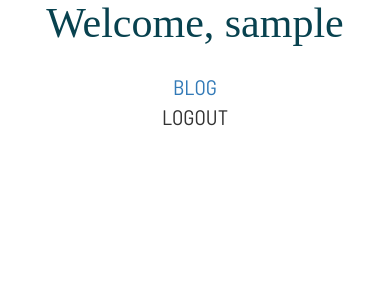
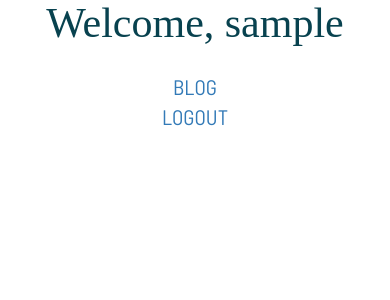
Before and after one commit to jessica-hsu/Full-stack-Nanodegree, a Python web app: template project3/template/welcome.html in a window 390 px wide. Shown: the part 183-483 px from the top of the page. Run offline with Jinja, Linux system fonts and the light colour scheme; the template is opened without the code that fills it: most values are stand-ins (such as "Sample title", 1, 10 or a date in 2020); some libraries are stand-ins or nearby versions; some web fonts are replaced.

Commit message:
[base.html, welcome.html, index.html] fix typo in index, add hyperlinks for logout

```diff
--- a/project3/template/base.html
+++ b/project3/template/base.html
@@ -24,6 +24,7 @@
         <a href="/blog/newentry"><div class="nav-links">New Post</div></a>
         <a href="/blog"><div class="nav-links">Edit Post</div></a>
         <a href="/blog"><div class="nav-links">Delete Post</div></a>
+        <a href="/logout"><div class="nav-links">Logout</div></a>
       </div>
       <div class="col-sm-10" id="main">
         <div class="row">
--- a/project3/template/index.html
+++ b/project3/template/index.html
@@ -33,7 +33,7 @@
 				</a>
 				<a href="/register">
 					<div class="col-sm-6 choice">
-					R	EGISTER
+					REGISTER
 					</div>
 				</a>
 			</div>
--- a/project3/template/welcome.html
+++ b/project3/template/welcome.html
@@ -29,9 +29,9 @@
 				<a href="/blog"><div class="col-sm-6 choice">
 					BLOG
 				</div></a>
-				<div class="col-sm-6 choice">
+				<a href="/logout"><div class="col-sm-6 choice">
 					LOGOUT
-				</div>
+				</div></a>
 			</div>
 		</div>
 	</div>
```
